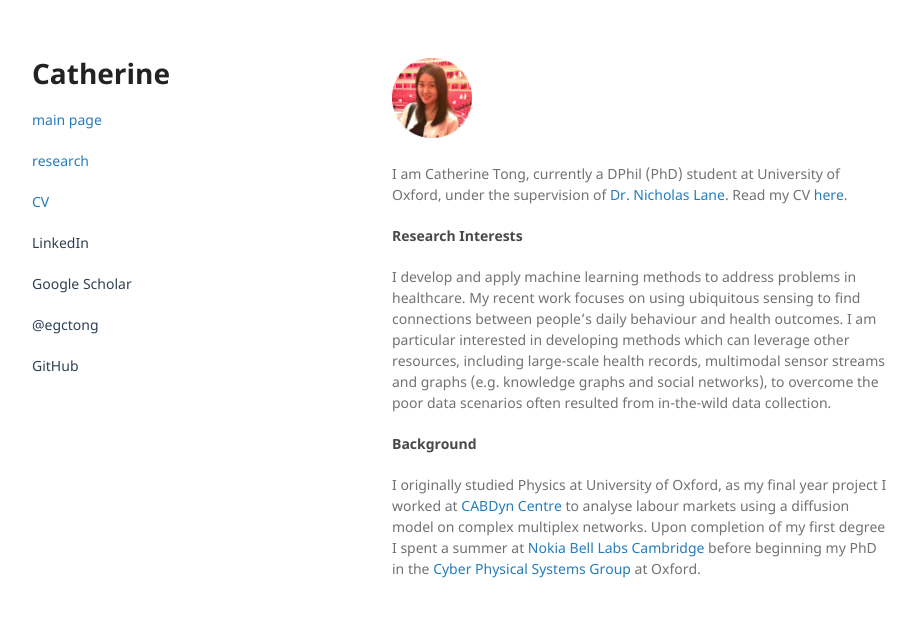
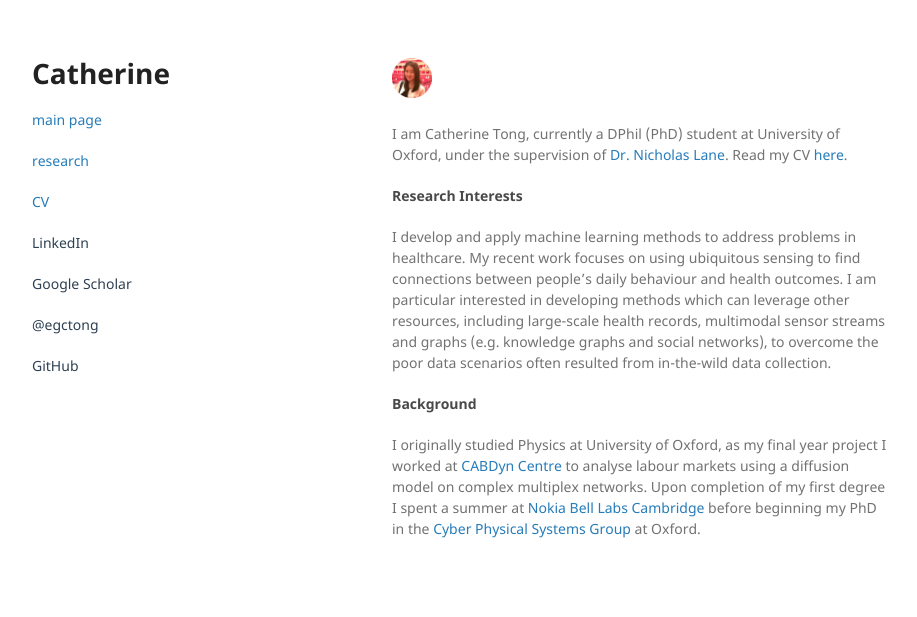
Before and after one commit to egctong/egctong.github.io, a Jekyll site: the page built from index.md, in a window 1280 px wide. Shown: the top 617 px of the page, without its empty margins (178-1095 px from the left). Built offline with Jekyll 4.4.1, drawn with Linux system fonts in a browser that asks for light colours.

Commit message:
Update index.md

```diff
--- a/index.md
+++ b/index.md
@@ -2,7 +2,7 @@
 layout: default
 ---
 
-<img src="ct.png" alt="Catherine Tong" style="width:80px;height:80px;">
+<img src="ct.png" alt="Catherine Tong" style="width:40px;height:40px;">
 
 <!-- # [](#Introduction) About Me -->
 
```
